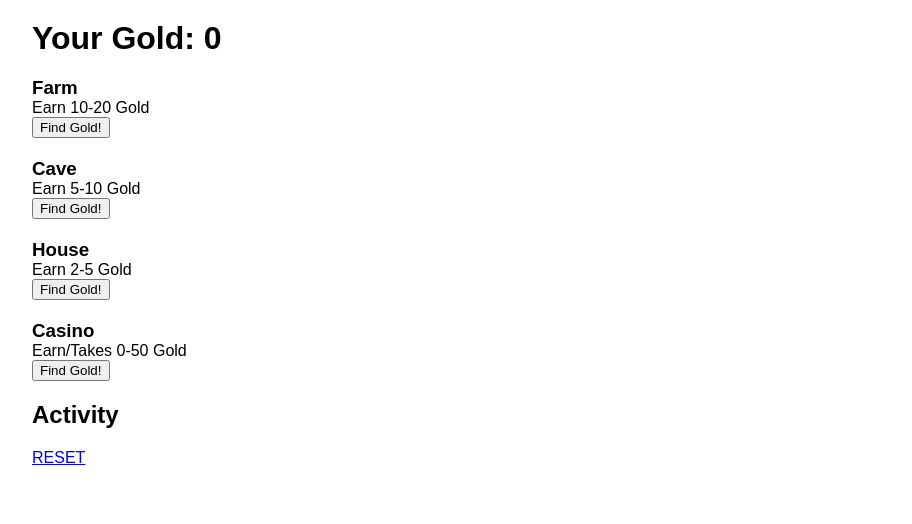
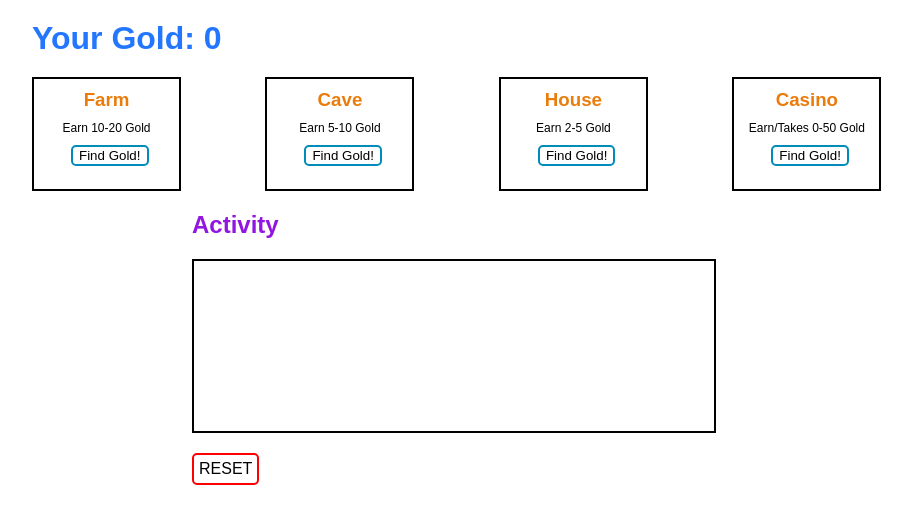
Before and after one commit to mikellykels/ninja_gold_deployed_django, a Django app: page / in a window 1280 px wide. Shown: the top 524 px of the page, without its empty margins (123-1035 px from the left). Run offline with Django 3.2, Linux system fonts and the light colour scheme.

Commit message:
added styling

```diff
--- a/static/ninjaGold/css/styles.css
+++ b/static/ninjaGold/css/styles.css
@@ -7,13 +7,92 @@
     width: 970px;
 }
 
+#farm, #cave, #house, #casino{
+    width: 125px;
+    height: 90px;
+    padding: 10px;
+    border: 2px solid black;
+    display: inline-block;
+    vertical-align: top;
+    margin-right: 80px;
+}
+
+#act_box{
+    width: 500px;
+    height: 150px;
+    margin-left: 160px;
+    border: 2px solid black;
+    overflow: scroll;
+    padding: 10px;
+}
+
 .win{
     color: green;
+    text-align: left;
 }
 
 .lose{
-    color: red
+    color: red;
+    text-align: left;
 }
+
+h1{
+    color: #2276FF;
+}
+
+h2{
+    margin-bottom: 20px;
+    color: #9315E0;
+    margin-left: 160px;
+}
+
+h3, p{
+    text-align: center;
+    margin-bottom: 10px;
+}
+
+    h3{
+        color: #EA7C0D;
+    }
+
+    p{
+        font-size: 12px;
+    }
+
+a{
+    color: black;
+    border: 2px solid red;
+    border-radius: 5px;
+    padding: 5px;
+    text-decoration: none;
+    margin-left: 160px;
+    margin-top: 20px;
+    display: inline-block;
+}
+
+    a:hover{
+        color: white;
+        border: 2px solid red;
+        border-radius: 5px;
+        background-color: red;
+        padding: 5px;
+        text-decoration: none;
+    }
+
+input[type="submit"]{
+    margin-left: 27px;
+    background-color: white;
+    color: black;
+    border: 2px solid #008CBA;
+    border-radius: 5px;
+}
+
+    input[type="submit"]:hover{
+        border: 2px solid #008CBA;
+        border-radius: 5px;
+        background-color: #008CBA;
+        color: white;
+    }
 
 div{
     margin-top: 20px;
```
Also changed, not shown: db.sqlite3.
